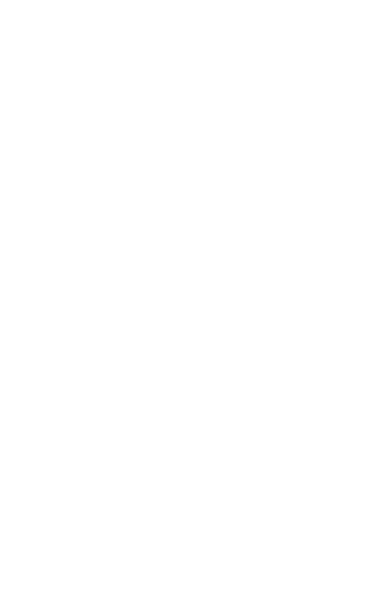
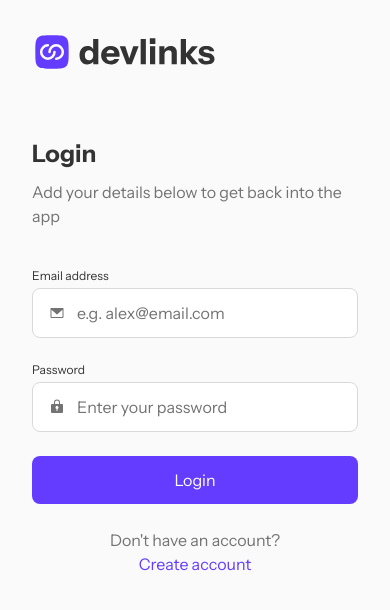
Before and after one commit to gianmarcoricciarelli/link-sharing-app, a React (Vite) app: page /login in a window 390 px wide. Before the commit this address had no page. Shown: the top 610 px of the page. Built offline with nearby package versions, Linux system fonts and the light colour scheme.

Commit message:
feature(login, create account): init implementation for create account view, added tablet UI for login view

```diff
--- a/src/App.tsx
+++ b/src/App.tsx
@@ -1,12 +1,19 @@
-import { useContext } from 'react'
-import { Outlet } from 'react-router'
+import { useContext, useEffect } from 'react'
+import { Outlet, useNavigate } from 'react-router'
 import { UserContext } from './contexts/user'
-import Login from './pages/login/login'
 
 function App() {
+    const navigateTo = useNavigate()
+
     const { user } = useContext(UserContext)
 
-    return !user.email ? <Login /> : <Outlet />
+    useEffect(() => {
+        if (!user.isLoggedIn) {
+            navigateTo('/login')
+        }
+    }, [navigateTo, user.isLoggedIn])
+
+    return <Outlet />
 }
 
 export default App
--- a/src/contexts/user.tsx
+++ b/src/contexts/user.tsx
@@ -13,13 +13,13 @@
 }
 
 export const UserContext = createContext<UserContextProps>({
-    user: { email: '', password: '' },
+    user: { email: '', password: '', isLoggedIn: false },
     setUser: () => {}
 })
 
 export function UserContextProvider({ children }: { children: ReactNode }) {
     const [user, setUser] = useState<User>(
-        JSON.parse(localStorage.getItem('lsa') || '{}')
+        JSON.parse(localStorage.getItem('lsa-user-info') || '{}')
     )
 
     return (
--- a/src/index.css
+++ b/src/index.css
@@ -8,6 +8,7 @@
     --color-lsa-borders: #d9d9d9;
     --color-lsa-dark-gray: #333333;
     --color-lsa-grey: #737373;
+    --color-lsa-light-grey: #fafafa;
     --color-lsa-light-purple: #efebff;
     --color-lsa-purple-hover: #beadff;
     --color-lsa-purple: #633cff;
--- a/src/index.html
+++ b/src/index.html
@@ -5,7 +5,7 @@
         <meta name="viewport" content="width=device-width, initial-scale=1.0" />
     </head>
     <body>
-        <div id="root"></div>
+        <div id="root" class="bg-lsa-light-grey"></div>
         <script type="module" src="main.tsx"></script>
     </body>
 </html>
--- a/src/main.tsx
+++ b/src/main.tsx
@@ -4,12 +4,14 @@
 import { UserContextProvider } from './contexts/user.tsx'
 import './index.css'
 import CreateAccount from './pages/createAccount/createAccount.tsx'
+import Login from './pages/login/login.tsx'
 
 createRoot(document.getElementById('root')!).render(
     <UserContextProvider>
         <BrowserRouter>
             <Routes>
                 <Route path='/' element={<App />} />
+                <Route path='/login' element={<Login />} />
                 <Route path='/create-account' element={<CreateAccount />} />
             </Routes>
         </BrowserRouter>
--- a/src/pages/createAccount/createAccount.tsx
+++ b/src/pages/createAccount/createAccount.tsx
@@ -1,3 +1,44 @@
+import DevLinks from '@/ui/devlinks/devlinks'
+import Text from '@/ui/text/text'
+import clsx from 'clsx'
+import { useNavigate } from 'react-router'
+
 export default function CreateAccount() {
-    return <div>Create Account</div>
+    const navigateTo = useNavigate()
+
+    return (
+        <div className={clsx('p-8', 'flex flex-col gap-16')}>
+            <DevLinks logoSize='large' />
+            <div className='flex flex-col gap-10'>
+                <div className='flex flex-col gap-2'>
+                    <Text
+                        className='text-[24px]!'
+                        color='lsa-dark-gray'
+                        style='bold'
+                    >
+                        Create account
+                    </Text>
+                    <Text context='body' size='medium' color='lsa-grey'>
+                        Let's get you started sharing your links!
+                    </Text>
+                    <div className='flex flex-col gap-6'>
+                        <div className='flex flex-col text-center'>
+                            <Text context='body' size='medium' color='lsa-grey'>
+                                Already have an account?
+                            </Text>
+                            <Text
+                                className='hover:cursor-pointer'
+                                context='body'
+                                size='medium'
+                                color='lsa-purple'
+                                onClick={() => navigateTo('/login')}
+                            >
+                                Login
+                            </Text>
+                        </div>
+                    </div>
+                </div>
+            </div>
+        </div>
+    )
 }
--- a/src/pages/login/login.tsx
+++ b/src/pages/login/login.tsx
@@ -16,14 +16,32 @@
         const newUser = Object.fromEntries(
             new FormData(e.target as HTMLFormElement)
         )
-        localStorage.setItem('lsa', JSON.stringify(newUser))
-        setUser(newUser as User)
+        localStorage.setItem(
+            'lsa-user-info',
+            JSON.stringify({ ...newUser, isLoggedIn: 'true' })
+        )
+
+        setUser({ ...newUser, isLoggedIn: true } as User)
+        navigateTo('/')
     }
 
     return (
-        <div className={clsx('p-8', 'flex flex-col gap-16')}>
+        <div
+            className={clsx(
+                'tablet:max-desktop:h-full',
+                'p-8',
+                'flex flex-col tablet:max-desktop:justify-center tablet:max-desktop:items-center gap-16 tablet:max-desktop:gap-12'
+            )}
+        >
             <DevLinks logoSize='large' />
-            <div className='flex flex-col gap-10'>
+            <div
+                className={clsx(
+                    'tablet:max-desktop:bg-white',
+                    'tablet:max-desktop:p-10',
+                    'tablet:max-desktop:rounded-xl',
+                    'flex flex-col gap-10'
+                )}
+            >
                 <div className='flex flex-col gap-2'>
                     <Text
                         className='text-[24px]!'
@@ -38,7 +56,11 @@
                 </div>
                 <div className='flex flex-col gap-6'>
                     <LoginForm onSubmit={onLoginFormSubmitHandler} />
-                    <div className='flex flex-col text-center'>
+                    <div
+                        className={clsx(
+                            'flex flex-col tablet:max-desktop:flex-row tablet:max-desktop:justify-center text-center'
+                        )}
+                    >
                         <Text context='body' size='medium' color='lsa-grey'>
                             Don't have an account?
                         </Text>
--- a/src/types/index.ts
+++ b/src/types/index.ts
@@ -8,4 +8,5 @@
 export type User = {
     email: string
     password: string
+    isLoggedIn: boolean
 }
```
Also changed, not shown: src/widgets/createAccountForm/createAccountForm.tsx (added).
